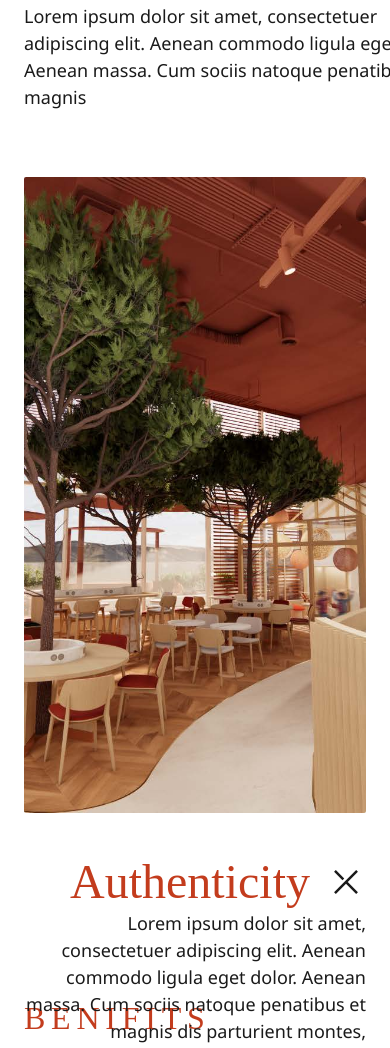
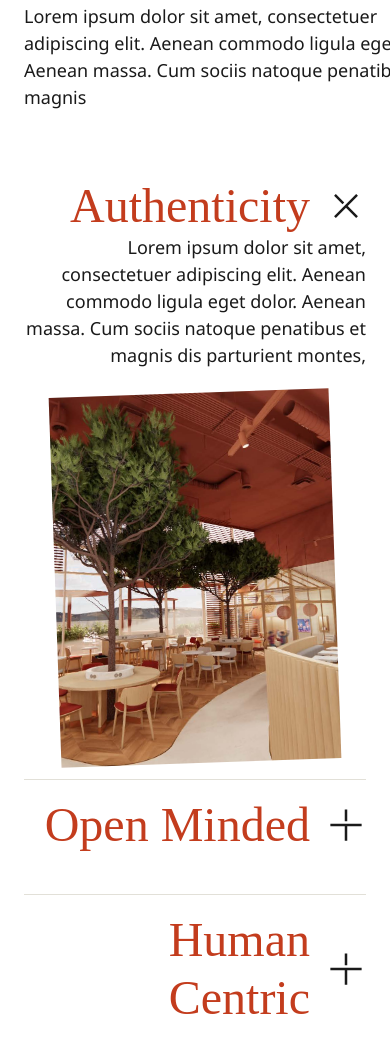
Before and after one commit to ymartins13/primeclass-lab, a plain HTML site: page index.html in a window 390 px wide. Shown: the part 1384-2432 px from the top of the page. Drawn offline with Linux system fonts and the light colour scheme.

Commit message:
Update values section styles in index.html: enhance image display logic, adjust transition timing, and refine layout for improved responsiveness and visual appeal.

```diff
--- a/index.html
+++ b/index.html
@@ -431,7 +431,7 @@
             justify-content: flex-end;
             gap: 16px;
             cursor: pointer;
-            transition: opacity 0.3s ease;
+            transition: opacity 0.4s ease;
         }
 
         .values__item-header:hover {
@@ -470,6 +470,10 @@
             height: 1px;
             background-color: var(--color-border-secondary);
             margin: var(--spacing-2) 0;
+        }
+
+        .values__item-image {
+            display: none; /* Hidden on desktop */
         }
 
         /* ============================================
@@ -863,6 +867,8 @@
 
             .values__details {
                 min-height: auto;
+                height: auto;
+                padding-bottom: var(--spacing-10);
             }
 
             .values__details-container {
@@ -877,13 +883,35 @@
             }
 
             .values__image-wrapper {
-                max-width: 480px;
-                margin: 0 auto var(--spacing-5);
-                transform: rotate(0deg);
+                display: none;
             }
 
             .values__list {
                 max-width: 100%;
+            }
+
+            .values__item-image {
+                display: block;
+                width: 100%;
+                max-width: 400px;
+                aspect-ratio: 480 / 636;
+                margin: var(--spacing-3) auto 0;
+                border-radius: var(--radius-small);
+                transform: rotate(-2deg);
+                opacity: 0;
+                max-height: 0;
+                transition: all 0.4s ease;
+            }
+
+            .values__item.expanded .values__item-image {
+                opacity: 1;
+                max-height: 530px;
+            }
+
+            .values__item-image img {
+                width: 100%;
+                height: 100%;
+                object-fit: cover;
             }
 
             .benefits__container {
@@ -992,8 +1020,28 @@
                 margin-bottom: var(--spacing-5);
             }
 
+            .values__details {
+                padding-bottom: var(--spacing-5);
+            }
+
             .values__item-title {
                 font-size: 48px;
+            }
+
+            .values__item-image {
+                aspect-ratio: 480 / 636;
+                max-width: 280px;
+                margin: var(--spacing-3) auto 0;
+                border-radius: var(--radius-small);
+                transform: rotate(-2deg);
+                opacity: 0;
+                max-height: 0;
+                transition: all 0.4s ease;
+            }
+
+            .values__item.expanded .values__item-image {
+                opacity: 1;
+                max-height: 370px;
             }
 
             .benefits__grid {
@@ -1108,6 +1156,9 @@
                             <div class="values__item-description">
                                 <p class="body-large values__item-text">Lorem ipsum dolor sit amet, consectetuer adipiscing elit. Aenean commodo ligula eget dolor. Aenean massa. Cum sociis natoque penatibus et magnis dis parturient montes,</p>
                             </div>
+                            <div class="values__item-image">
+                                <img src="assets/images/values-image.png" alt="Authenticity">
+                            </div>
                     </div>
                     <div class="values__divider"></div>
 
@@ -1119,6 +1170,9 @@
                             <div class="values__item-description">
                                 <p class="body-large values__item-text">Lorem ipsum dolor sit amet, consectetuer adipiscing elit. Aenean commodo ligula eget dolor. Aenean massa. Cum sociis natoque penatibus et magnis dis parturient montes,</p>
                             </div>
+                            <div class="values__item-image">
+                                <img src="assets/images/values-image.png" alt="Open Minded">
+                            </div>
                     </div>
                     <div class="values__divider"></div>
 
@@ -1130,6 +1184,9 @@
                             <div class="values__item-description">
                                 <p class="body-large values__item-text">Lorem ipsum dolor sit amet, consectetuer adipiscing elit. Aenean commodo ligula eget dolor. Aenean massa. Cum sociis natoque penatibus et magnis dis parturient montes,</p>
                             </div>
+                            <div class="values__item-image">
+                                <img src="assets/images/values-image.png" alt="Human Centric">
+                            </div>
                     </div>
                     <div class="values__divider"></div>
 
@@ -1140,6 +1197,9 @@
                             </div>
                             <div class="values__item-description">
                                 <p class="body-large values__item-text">Lorem ipsum dolor sit amet, consectetuer adipiscing elit. Aenean commodo ligula eget dolor. Aenean massa. Cum sociis natoque penatibus et magnis dis parturient montes,</p>
+                            </div>
+                            <div class="values__item-image">
+                                <img src="assets/images/values-image.png" alt="Trustworthy">
                             </div>
                     </div>
                     </div>
```
